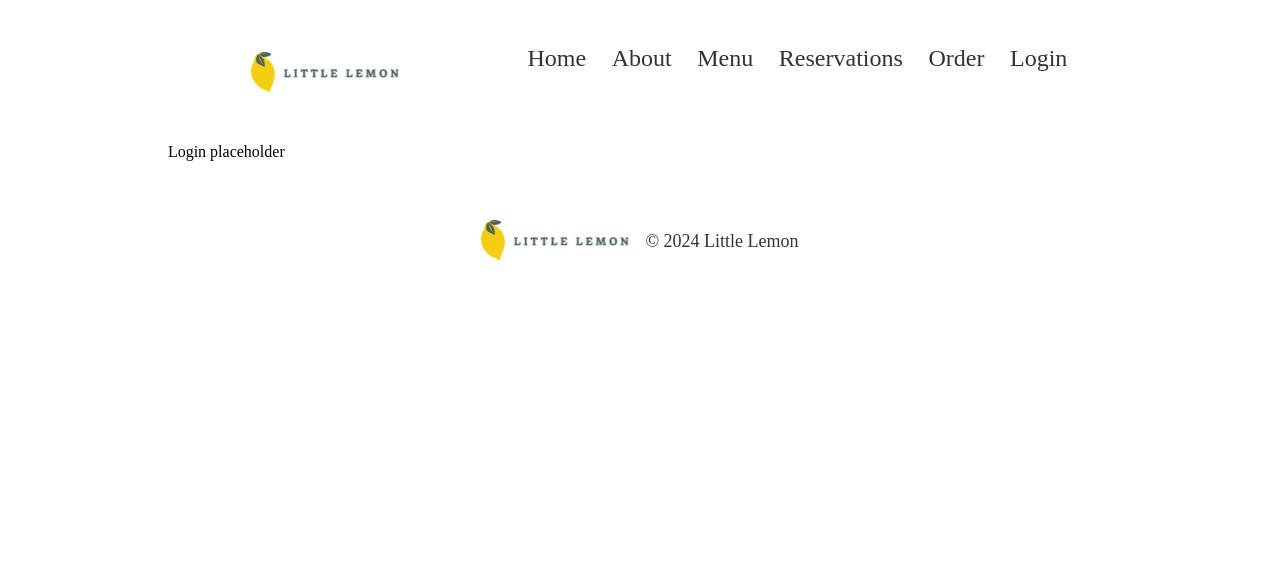
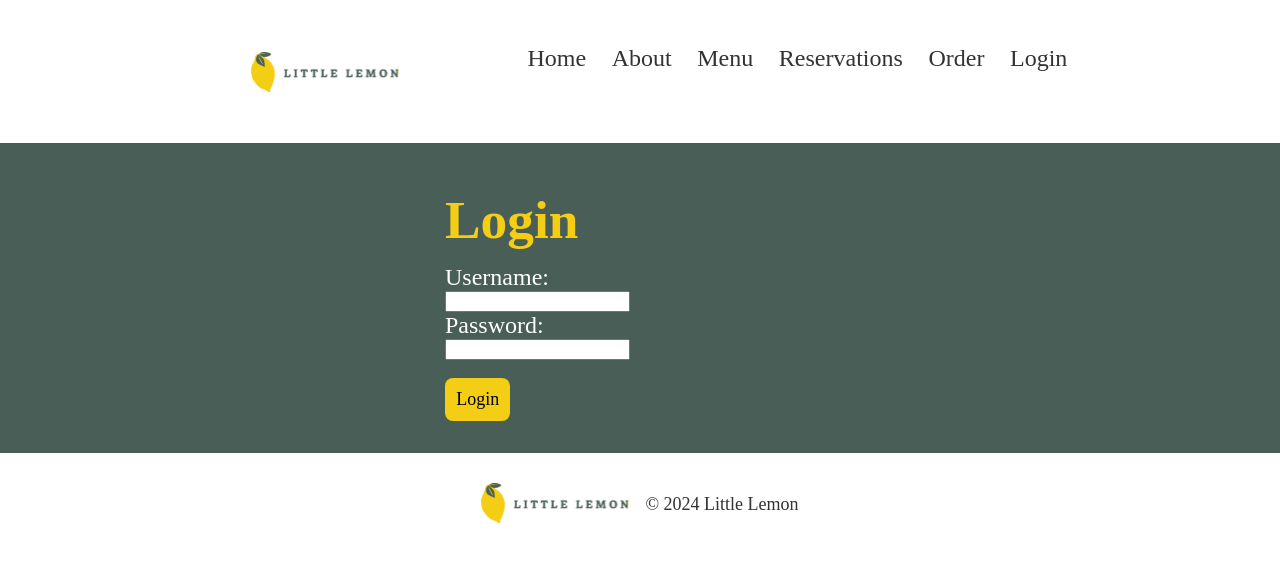
Before and after one commit to EncryptedPedro/capstone, a React (Create React App) app: page /login in a window 1280 px wide. Shown: the top 562 px of the page. Built offline with nearby package versions, Linux system fonts and the light colour scheme; a web font is replaced by a local one.

Commit message:
updated all components content and added login form

```diff
--- a/package.json
+++ b/package.json
@@ -4,11 +4,13 @@
   "private": true,
   "dependencies": {
     "cra-template": "1.2.0",
+    "formik": "^2.4.6",
     "react": "^19.0.0",
     "react-dom": "^19.0.0",
     "react-router-dom": "^7.1.1",
     "react-scripts": "5.0.1",
-    "web-vitals": "^4.2.4"
+    "web-vitals": "^4.2.4",
+    "yup": "^1.6.1"
   },
   "scripts": {
     "start": "react-scripts start",
--- /dev/null
+++ b/src/Login.css
@@ -0,0 +1,8 @@
+.error {
+    color: red;
+}
+
+label {
+    color: white;
+    font-size: x-large;
+}
--- a/src/components/About.js
+++ b/src/components/About.js
@@ -1,7 +1,8 @@
 // describes the little lemon chicago restaurant and gives a short backstory for it
 import React from "react";
+import RestaurantFood from "../icons_assets/Mario and Adrian A.jpg";
 
-const About = () => {
+function About() {
     return (
         <main>
             <div className="content">
@@ -10,6 +11,9 @@ const About = () => {
                     Little Lemon is a family owned restaurant located in the heart of Chicago. We have been serving the community for over 20 years. Our mission is to provide our customers with the best dining experience
                 </p>
             </div>
+            <div className="image">
+                <img src={RestaurantFood} alt="Image" width="300px"></img>
+            </div>
         </main>
     );
 };
--- a/src/components/Login.js
+++ b/src/components/Login.js
@@ -1,11 +1,67 @@
-// login component
+import React from 'react';
+import { useFormik } from 'formik';
+import * as Yup from 'yup';
+import "../Login.css";
 
-import React from 'react';
+const Login = () => {
+    const formik = useFormik({
+        initialValues: {
+            username: '',
+            password: '',
+        },
+        validationSchema: Yup.object({
+            username: Yup.string()
+                .required('Required'),
+            password: Yup.string()
+                .required('Required'),
+        }),
+        onSubmit: values => {
+            console.log('Username:', values.username);
+            console.log('Password:', values.password);
+        },
+    });
 
-function Login() {
     return (
-        <div>Login placeholder</div>
+        <main>
+            <div className="content">
+                <h2>Login</h2>
+                <form onSubmit={formik.handleSubmit}>
+                    <>
+                        <label htmlFor="username">Username:<br /></label>
+                        <input
+                            id="username"
+                            name="username"
+                            type="text"
+                            onChange={formik.handleChange}
+                            onBlur={formik.handleBlur}
+                            value={formik.values.username}
+                        />
+                        {formik.touched.username && formik.errors.username ? (
+                            <div className='error'>{formik.errors.username}</div>
+                        ) : null}
+                    </>
+                    <br/>
+                    <>
+                        <label htmlFor="password">Password:<br/></label>
+                        <input
+                            id="password"
+                            name="password"
+                            type="password"
+                            onChange={formik.handleChange}
+                            onBlur={formik.handleBlur}
+                            value={formik.values.password}
+                        />
+                        {formik.touched.password && formik.errors.password ? (
+                            <div className='error'>{formik.errors.password}</div>
+                        ) : null}
+                    </>
+                    <br />
+                    <br />
+                    <button type="submit">Login</button>
+                </form>
+            </div>
+        </main>
     );
-}
+};
 
 export default Login;
--- a/src/components/Menu.js
+++ b/src/components/Menu.js
@@ -1,9 +1,20 @@
 // loops over the specials that come from a data source and displays them in a card format
 import React from 'react';
+import Food from "../icons_assets/restaurant chef B.jpg";
 
 function Menu() {
     return (
-        <div>Menu placeholder</div>
+        <main>
+            <div className="content">
+                <h2>Menu</h2>
+                <p>
+                    Little Lemon is a family owned restaurant located in the heart of Chicago. We have been serving the community for over 20 years. Our mission is to provide our customers with the best dining experience
+                </p>
+            </div>
+            <div className="image">
+                <img src={Food} alt="Image" width="300px"></img>
+            </div>
+        </main>
     );
 }
 
--- a/src/components/Order.js
+++ b/src/components/Order.js
@@ -1,9 +1,20 @@
 // order online component
 import React from 'react';
+import Dessert from "../icons_assets/lemon dessert.jpg";
 
 function Order() {
     return (
-        <div>Order placeholder</div>
+        <main>
+            <div className="content">
+                <h2>Order</h2>
+                <p>
+                    Little Lemon is a family owned restaurant located in the heart of Chicago. We have been serving the community for over 20 years. Our mission is to provide our customers with the best dining experience
+                </p>
+            </div>
+            <div className="image">
+                <img src={Dessert} alt="Image" width="300px"></img>
+            </div>
+        </main>
     );
 }
 
--- a/src/components/Reservations.js
+++ b/src/components/Reservations.js
@@ -1,9 +1,20 @@
 // table reservations page
 import React from 'react';
+import Restaurant from "../icons_assets/restaurant.jpg";
 
 function Reservations() {
     return (
-        <div>Reservations placeholder</div>
+        <main>
+            <div className="content">
+                <h2>Reservations</h2>
+                <p>
+                    Little Lemon is a family owned restaurant located in the heart of Chicago. We have been serving the community for over 20 years. Our mission is to provide our customers with the best dining experience
+                </p>
+            </div>
+            <div className="image">
+                <img src={Restaurant} alt="Image" width="300px"></img>
+            </div>
+        </main>
     );
 }
 
--- a/src/components/homepage/Homepage.js
+++ b/src/components/homepage/Homepage.js
@@ -1,6 +1,6 @@
 import React from 'react';
 import ReserveButton from "../foundations/ReserveButton";
-import RestauranFood from "../../icons_assets/restauranfood.jpg";
+import RestaurantFood from "../../icons_assets/restauranfood.jpg";
 
 function Homepage() {
     return (
@@ -12,7 +12,7 @@ function Homepage() {
                 <ReserveButton />
             </div>
             <div className="image">
-                <img src={RestauranFood} alt="Image" width="300px"></img>
+                <img src={RestaurantFood} alt="Image" width="300px"></img>
             </div>
         </main>
     );
--- a/src/index.css
+++ b/src/index.css
@@ -92,6 +92,10 @@ main .content button {
   padding: 0.7rem;
   font-family: 'Markazi Text', serif;
   font-size: large;
+}
+
+button:hover{
+  cursor: pointer;
 }
 
 main div {
```
Also changed, not shown: 1 other file (tests, documents, lock files or other folders).
